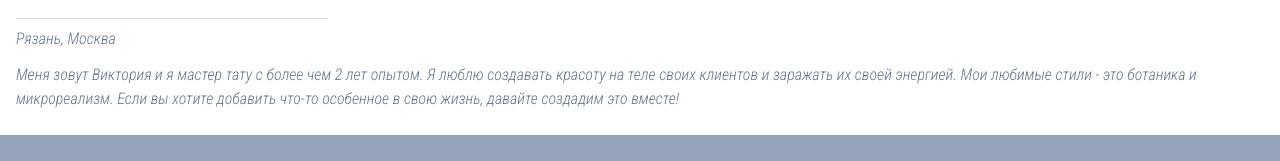
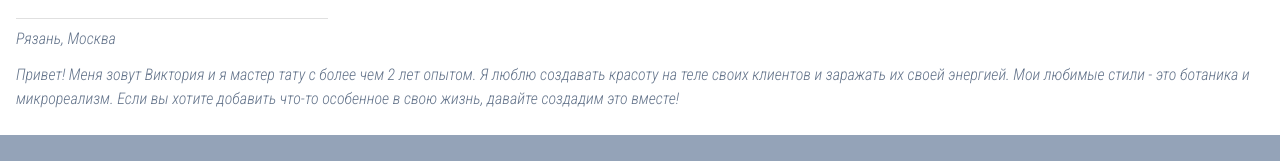
Before and after one commit to Nikolyovin/botanica, a React (Create React App) app: page / in a window 1280 px wide. Shown: the part 535-696 px from the top of the page. Built offline with nearby package versions, Linux system fonts and the light colour scheme; a web font is replaced by a local one.

Commit message:
started to do reminder

```diff
--- a/src/components/Main/Main.tsx
+++ b/src/components/Main/Main.tsx
@@ -4,6 +4,7 @@ import ContactMeBottom from './ContactMe/ContactMeBottom'
 import ContactMeTop from './ContactMe/ContactMeTop'
 import Portfolio from './Potfolio/Portfolio'
 import Profile from './Profile/Profile'
+import Reminder from './Reminder/Reminder'
 
 const Main = () => {
     return (
@@ -13,6 +14,7 @@ const Main = () => {
             <ContactMeTop />
             <ContactMeBottom />
             <AnswersOnQuestions />
+            <Reminder />
         </main>
     )
 }
--- a/src/components/Main/Profile/Profile.tsx
+++ b/src/components/Main/Profile/Profile.tsx
@@ -23,9 +23,10 @@ const Profile = () => {
                     <p className='mt-2 text-slate-500 '>Рязань, Москва</p>
                     {/* <div className='flex justify-between'> */}
                     <p className='mt-3 mb-6 text-slate-500'>
-                        Меня зовут Виктория и я мастер тату с более чем 2 лет опытом. Я люблю создавать красоту на теле
-                        своих клиентов и заражать их своей энергией. Мои любимые стили - это ботаника и микрореализм.
-                        Если вы хотите добавить что-то особенное в свою жизнь, давайте создадим это вместе!
+                        Привет! Меня зовут Виктория и я мастер тату с более чем 2 лет опытом. Я люблю создавать красоту
+                        на теле своих клиентов и заражать их своей энергией. Мои любимые стили - это ботаника и
+                        микрореализм. Если вы хотите добавить что-то особенное в свою жизнь, давайте создадим это
+                        вместе!
                     </p>
                 </div>
                 {/* <div className='bggImage w-[100vh] h-[200px] '></div> */}
--- /dev/null
+++ b/src/components/Main/Reminder/Reminder.tsx
@@ -0,0 +1,28 @@
+import { Card, CardContent } from '@mui/material'
+import { Element } from 'react-scroll'
+import photo from '../../../assets/IMG_3394.jpg'
+
+const Reminder = () => {
+    return (
+        <section className='relative '>
+            <Element name='answersOnQuestions'>
+                <img className='absolute left-0 z-0 object-cover h-full' src={photo} />
+                <div className='relative pt-[40px] z-10 pb-[60px] px-4 '>
+                    <h3 className='title flex-1 text-white'>Памятка по уходу за татуировкой</h3>
+
+                    <div className='h-full p-5 mt-3 rounded-lg border-dotted border-4 border-white '>
+                        <h6 className='text-center text-4xl font-bold mb-3 text-white amatic'>1. Первые шаги</h6>
+                        <p className='text-end  font-bold text-white '>
+                            Собор Василия Блаженного или Покрова Пресвятой Богородицы что на рву или Живоначальной
+                            Троицы что на рву? Когда стали называть этот собор именем юродивого? Разберём детально этот
+                            мемориал, ведь как нам говорят историки его установили в честь победы над Казанским Ханством
+                            и это не 1 церковь, а целых 9 церквей, хотя было время что число церквей доходило до 18.
+                        </p>
+                    </div>
+                </div>
+            </Element>
+        </section>
+    )
+}
+
+export default Reminder
```
